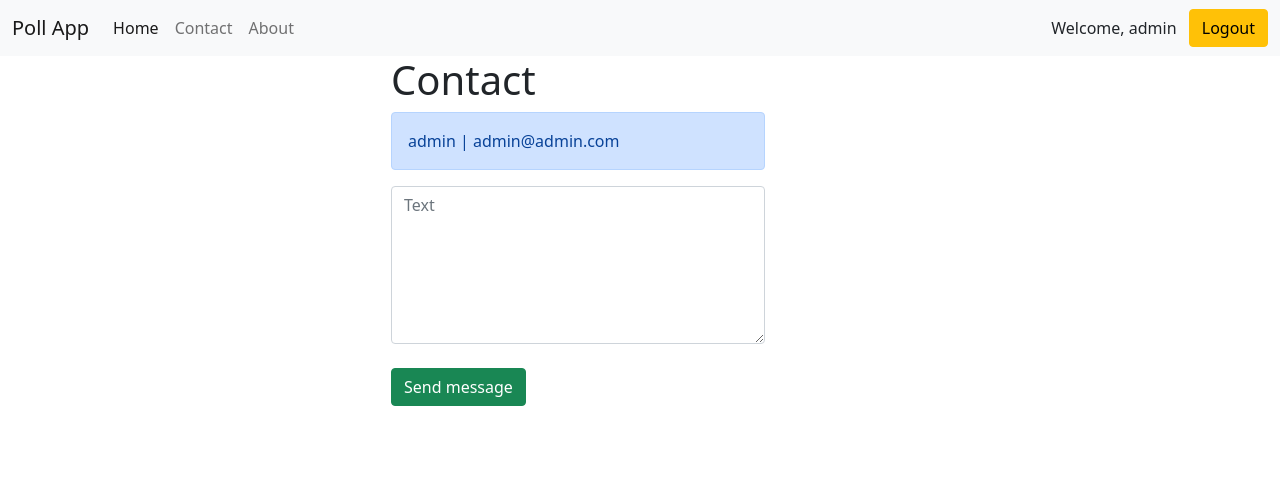
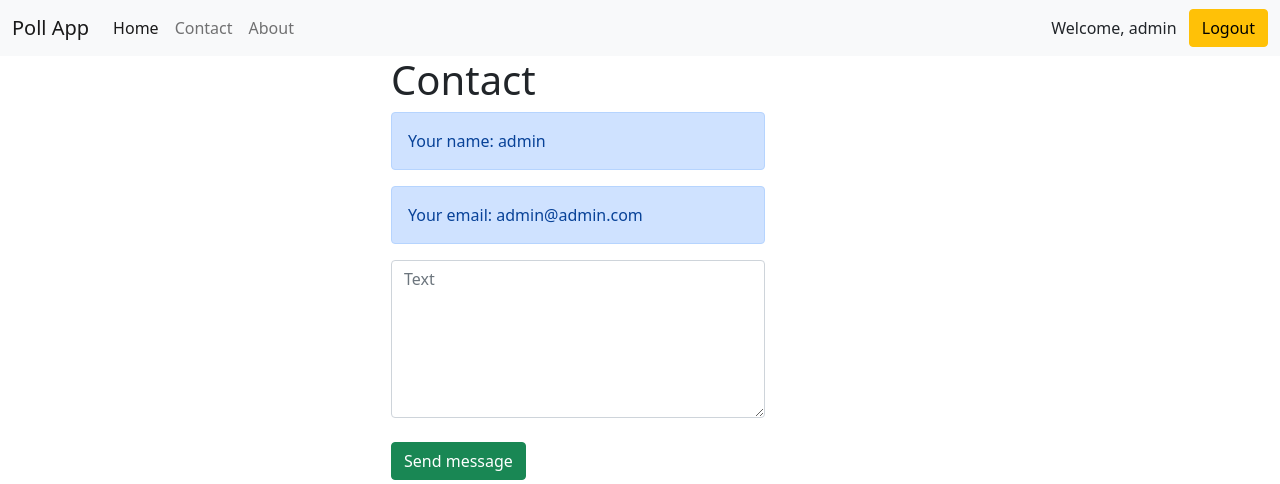
Before and after one commit to Falco13/vote_django_app, a Django app: page /contact/ in a window 1280 px wide. Shown: the top 484 px of the page. Run offline with Django 4.2, Linux system fonts and the light colour scheme; a user stored in the database is signed in.

Commit message:
fix contact form for user

```diff
--- a/contact/templates/contact/contact.html
+++ b/contact/templates/contact/contact.html
@@ -10,7 +10,8 @@
     <h1>Contact</h1>
     {% if request.user.is_authenticated %}
     <div class="col-md-9">
-        <div class="alert alert-primary" role="alert">{{ user }} | {{ user.email }}</div>
+        <div class="alert alert-primary" role="alert">Your name: {{ user }}</div>
+        <div class="alert alert-primary" role="alert">Your email: {{ user.email }}</div>
         <form action="{% url 'contact:contact' %}" method="post" class="order-form">
             {{ form.text }}<br>
             {% csrf_token %}
```
Also changed, not shown: db.sqlite3.
